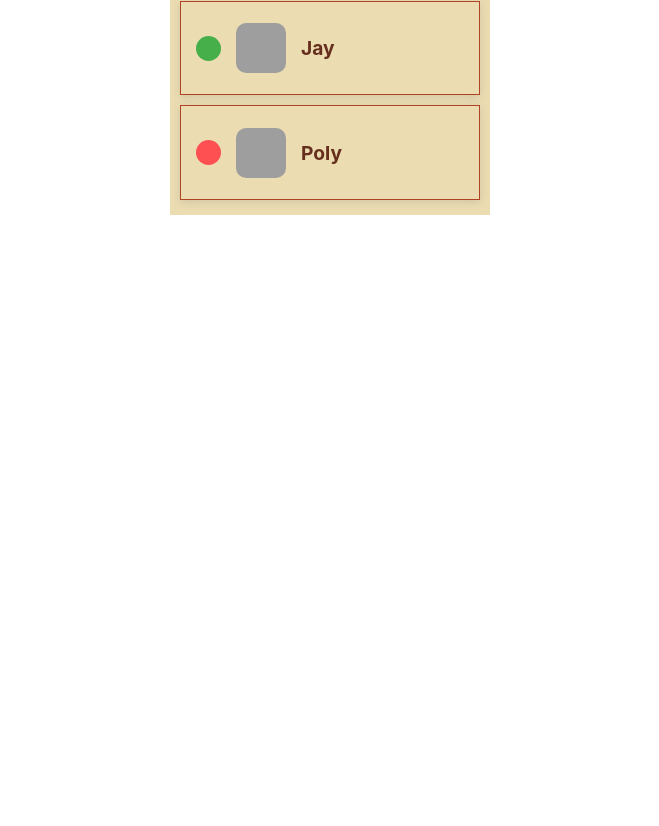
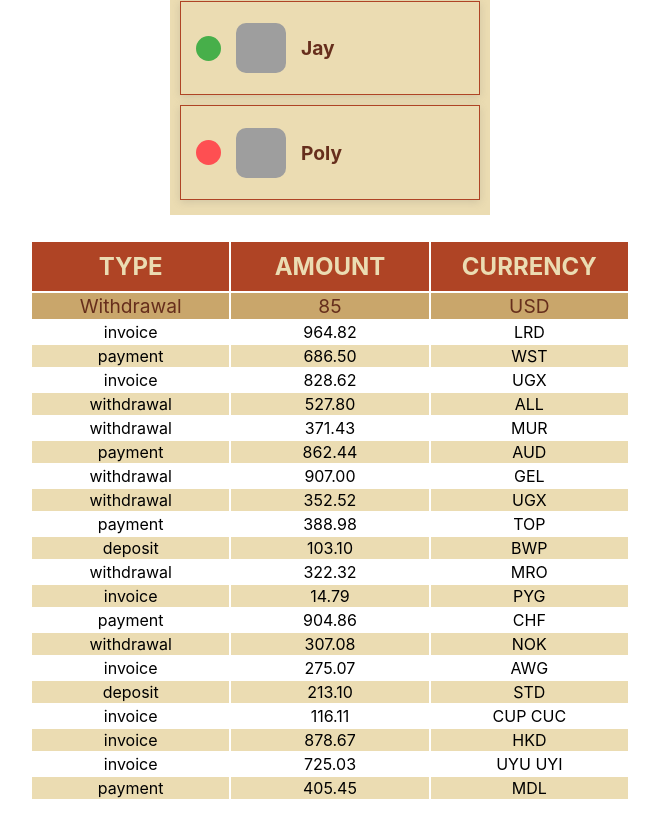
Before and after one commit to serge-belkin/goit-react-hw-01-components, a React (Create React App) app: page / in a window 1280 px wide. Shown: the part 889-1715 px from the top of the page, without its empty margins (310-969 px from the left). Before the commit the page ends 1129 px from the top, so only its background shows below. Built offline with nearby package versions, Linux system fonts and the light colour scheme; grey boxes are pictures that could not be loaded.

Commit message:
add 4 task

```diff
--- a/src/components/App.jsx
+++ b/src/components/App.jsx
@@ -6,6 +6,9 @@ import Statistics from './Statistics/Statistics';
 
 import friends from '../components/FriendList/friends.json';
 import FriendList from './FriendList/FriendList';
+
+import TransactionHistory from './TransactionHistory/TransactionHistory';
+import transactions from '../components/TransactionHistory/transactions.json';
 
 export function App() {
   return (
@@ -19,6 +22,7 @@ export function App() {
       />
       <Statistics title="Upload stats" stats={data} />
       <FriendList friends={friends} />
+      <TransactionHistory data={transactions} />
     </>
   );
 }
--- /dev/null
+++ b/src/components/TransactionHistory/TransactionHistory.jsx
@@ -0,0 +1,37 @@
+import { PropTypes } from 'prop-types';
+import css from "./TransactionHistory.module.css";
+import TransactionItem from './TransactionItem';
+
+export default function TransactionHistory({ data }) {
+  return (
+    <table className={css.transactionHistory}>
+      <thead className={css.header}>
+        <tr className={css.values}>
+          <th className={css.columnTitle}>Type</th>
+          <th className={css.columnTitle}>Amount</th>
+          <th className={css.columnTitle}>Currency</th>
+        </tr>
+      </thead>
+
+      <tbody>
+        <tr className={css.values}>
+          <td>Withdrawal</td>
+          <td>85</td>
+          <td>USD</td>
+        </tr>
+        {data.map(transaction => (
+          <TransactionItem
+            key={transaction.id}
+            type={transaction.type}
+            amount={transaction.amount}
+            currency={transaction.currency}
+          />
+        ))}
+      </tbody>
+    </table>
+  );
+}
+
+TransactionHistory.propTypes = {
+  data: PropTypes.arrayOf(PropTypes.object),
+};
--- /dev/null
+++ b/src/components/TransactionHistory/TransactionHistory.module.css
@@ -0,0 +1,37 @@
+.transactionHistory {
+  width: 600px;
+  margin: 25px auto;
+}
+
+.header {
+  font-size: 1.3rem;
+  text-align: center;
+}
+
+.columnTitle {
+  width: 30%;
+  padding: 10px;
+  background-color: #af4425;
+  color: #ebdcb2;
+  font-size: 1.5rem;
+  text-transform: uppercase;
+  text-align: center;
+}
+
+.values {
+  width: 33%;
+  color: #662e1c;
+  background-color: #c9a66b;
+  font-size: 1.2rem;
+  text-align: center;
+  text-transform: capitalize;
+}
+
+.transactionItem:nth-child(odd) {
+background-color: #ebdcb2;
+}
+
+.transactionItem {
+  width: 33%;
+  text-align: center;
+}
--- /dev/null
+++ b/src/components/TransactionHistory/TransactionItem.jsx
@@ -0,0 +1,18 @@
+import { PropTypes } from 'prop-types';
+import css from './TransactionHistory.module.css'
+
+export default function TransactionItem({ type, amount, currency }) {
+  return (
+    <tr className={css.transactionItem}>
+      <td>{type}</td>
+      <td>{amount}</td>
+      <td>{currency}</td>
+    </tr>
+  );
+}
+
+TransactionItem.propTypes = {
+  type: PropTypes.string,
+  amount: PropTypes.string,
+  currency: PropTypes.string,
+};
```
